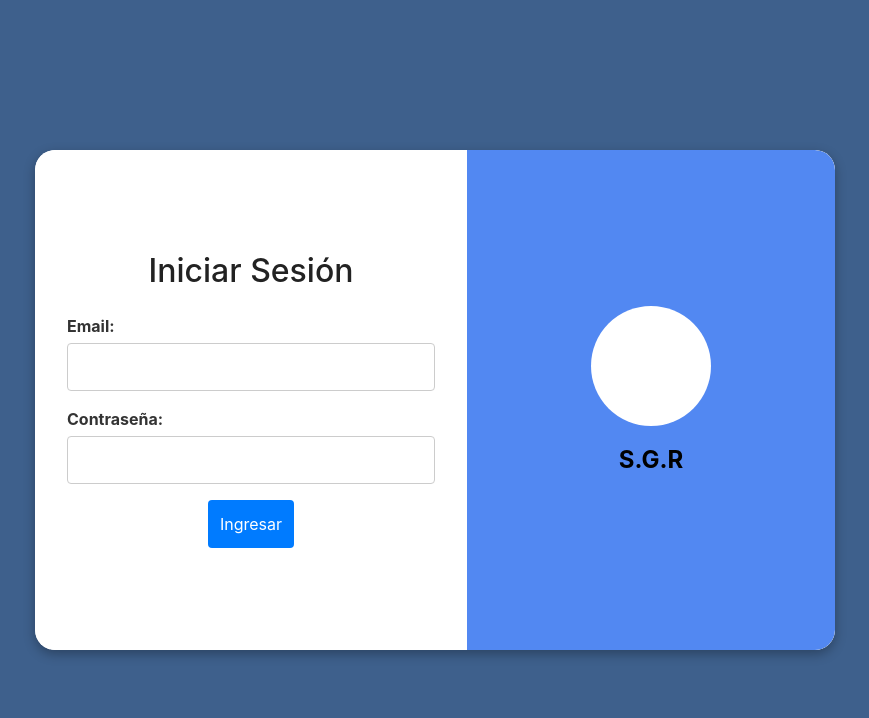
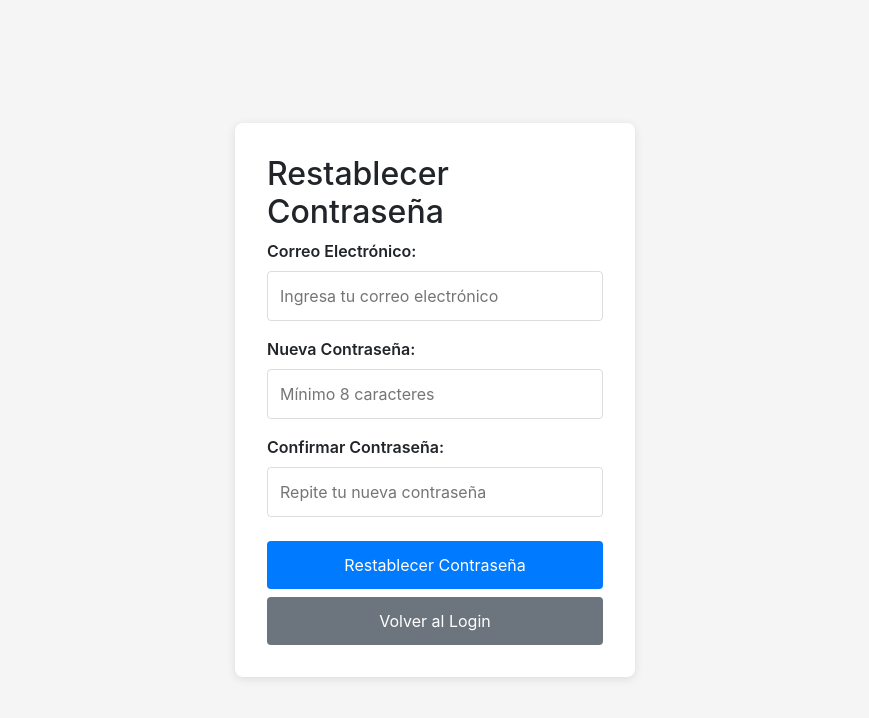
Before and after one commit to 11102Jamd/front_End_S.G.R, a React (Vite) app: page /reset-password in a window 1280 px wide. Before the commit this address led to /login. Shown: the top 718 px of the page, without its empty margins (205-1074 px from the left). Built offline with nearby package versions, Linux system fonts and the light colour scheme.

Commit message:
Cambiar contraseña

```diff
--- a/src/App.jsx
+++ b/src/App.jsx
@@ -16,6 +16,7 @@ import 'bootstrap-icons/font/bootstrap-icons.css';
 import Product from './pages/product/ProductList';
 import Production from './pages/Production/Production';
 import Recipe from './pages/recipe/Recipe';
+import ResetPassword from './pages/auth/ResetPassword';
 import './App.css';
 // import Usuarios from './components/usuarios/UserList';
 // import Supplier from './components/proveedores/SupplierList';
@@ -30,7 +31,7 @@ function App() {
       <Router>
         <Routes>
           <Route path="/login" element={<Login />} />
-
+          <Route path='/reset-password' element={<ResetPassword/>}/>
           <Route element={
             <PrivateRoute>
               <div className="app-container">
--- a/src/index.css
+++ b/src/index.css
@@ -106,3 +106,82 @@
   font-size: 1.5rem;
   font-weight: bold;
 }
+
+
+
+/*
+ * Estilos para cambiar contraseña
+ */
+.reset-password-container {
+    display: flex;
+    justify-content: center;
+    align-items: center;
+    min-height: 100vh;
+    padding: 20px;
+    background: #f5f5f5;
+}
+
+.reset-password-card {
+    background: white;
+    padding: 2rem;
+    border-radius: 8px;
+    box-shadow: 0 2px 10px rgba(0, 0, 0, 0.1);
+    width: 100%;
+    max-width: 400px;
+}
+
+.reset-password-form {
+    display: flex;
+    flex-direction: column;
+}
+
+.form-group {
+    margin-bottom: 1rem;
+}
+
+.form-group label {
+    display: block;
+    margin-bottom: 0.5rem;
+    font-weight: 600;
+}
+
+.form-group input {
+    width: 100%;
+    padding: 0.75rem;
+    border: 1px solid #ddd;
+    border-radius: 4px;
+    font-size: 1rem;
+}
+
+.submit-button, .back-button {
+    padding: 0.75rem;
+    border: none;
+    border-radius: 4px;
+    font-size: 1rem;
+    cursor: pointer;
+    margin-top: 0.5rem;
+}
+
+.submit-button {
+    background: #007bff;
+    color: white;
+}
+
+.submit-button:disabled {
+    background: #6c757d;
+    cursor: not-allowed;
+}
+
+.back-button {
+    background: #6c757d;
+    color: white;
+}
+
+.error-message {
+    color: #dc3545;
+    padding: 0.5rem;
+    background: #f8d7da;
+    border: 1px solid #f5c6cb;
+    border-radius: 4px;
+    margin-bottom: 1rem;
+}
--- a/src/pages/auth/Login.jsx
+++ b/src/pages/auth/Login.jsx
@@ -3,6 +3,7 @@ import { useNavigate } from 'react-router-dom';
 import { useAuth } from '../../context/AuthContext';
 import Swal from 'sweetalert2';
 import '../../index.css';
+import { Link } from 'react-router-dom';
 import { errorLogin } from '../../utils/alerts/alertsUsers';
 
 
@@ -98,6 +99,8 @@ const Login = () => {
                 <button type="submit" disabled={loading}>
                     {loading ? 'Cargando...' : 'Ingresar'}
                 </button>
+                <br />
+                <Link to="/reset-password">¿Quieres Cambiar Contraseña?</Link>
                 </form>
             </div>
             <div className='login-image-panel'>
--- /dev/null
+++ b/src/pages/auth/ResetPassword.jsx
@@ -0,0 +1,129 @@
+import React from "react";
+import { useState } from 'react';
+import { useNavigate } from 'react-router-dom';
+import { resetPassword } from "../../utils/enpoints/resetPassword";
+import { errorResetPassword, successResetPassword } from "../../utils/alerts/resetPasswordAlerts";
+import "../../index.css";
+
+/**
+ * Componente para restablecer contraseña
+ * @returns {JSX.Element} Interfaz de restablecimiento de contraseña
+ */
+function ResetPassword() {
+    const [email, setEmail] = useState('');
+    const [newPassword, setNewPassword] = useState('');
+    const [passwordConfirmation, setPasswordConfirmation] = useState('');
+    const [loading, setLoading] = useState(false);
+    const [error, setError] = useState('');
+    const navigate = useNavigate();
+
+    /**
+     * Maneja el envío del formulario de restablecimiento
+     * @param {React.FormEvent} e - Evento del formulario
+     */
+    const handleSubmit = async (e) => {
+        e.preventDefault();
+        setError('');
+        setLoading(true);
+
+        // Validaciones del frontend
+        if (newPassword !== passwordConfirmation) {
+            setError('Las contraseñas no coinciden');
+            setLoading(false);
+            return;
+        }
+
+        //valida que la contrasela debe tener 8 caracteres
+        if (newPassword.length < 8) {
+            setError('La contraseña debe tener al menos 8 caracteres');
+            setLoading(false);
+            return;
+        }
+
+        try {
+            await resetPassword(email, newPassword);
+            await successResetPassword();
+            navigate('/login');
+
+        } catch (err) {
+            const errorMessage = err.response?.data?.message ||
+                err.response?.data?.error ||
+                'Error al restablecer la contraseña';
+
+            setError(errorMessage);
+            await errorResetPassword(errorMessage);
+        } finally {
+            setLoading(false);
+        }
+    };
+
+    return (
+        <div className="reset-password-container">
+            <div className="reset-password-card">
+                <h2>Restablecer Contraseña</h2>
+
+                <form onSubmit={handleSubmit} className="reset-password-form">
+                    {error && <div className="error-message">{error}</div>}
+
+                    <div className="form-group">
+                        <label htmlFor="email">Correo Electrónico:</label>
+                        <input
+                            type="email"
+                            id="email"
+                            value={email}
+                            onChange={(e) => setEmail(e.target.value)}
+                            required
+                            disabled={loading}
+                            placeholder="Ingresa tu correo electrónico"
+                        />
+                    </div>
+
+                    <div className="form-group">
+                        <label htmlFor="newPassword">Nueva Contraseña:</label>
+                        <input
+                            type="password"
+                            id="newPassword"
+                            value={newPassword}
+                            onChange={(e) => setNewPassword(e.target.value)}
+                            required
+                            disabled={loading}
+                            placeholder="Mínimo 8 caracteres"
+                            minLength="8"
+                        />
+                    </div>
+
+                    <div className="form-group">
+                        <label htmlFor="passwordConfirmation">Confirmar Contraseña:</label>
+                        <input
+                            type="password"
+                            id="passwordConfirmation"
+                            value={passwordConfirmation}
+                            onChange={(e) => setPasswordConfirmation(e.target.value)}
+                            required
+                            disabled={loading}
+                            placeholder="Repite tu nueva contraseña"
+                        />
+                    </div>
+
+                    <button
+                        type="submit"
+                        disabled={loading}
+                        className="submit-button"
+                    >
+                        {loading ? 'Procesando...' : 'Restablecer Contraseña'}
+                    </button>
+
+                    <button
+                        type="button"
+                        onClick={() => navigate('/login')}
+                        className="back-button"
+                    >
+                        Volver al Login
+                    </button>
+                </form>
+            </div>
+        </div>
+    );
+}
+
+export default ResetPassword;
--- /dev/null
+++ b/src/utils/alerts/resetPasswordAlerts.js
@@ -0,0 +1,46 @@
+import Swal from "sweetalert2";
+
+export const successResetPassword = () => {
+    return Swal.fire({
+        title: "Éxito",
+        text: "Contraseña actualizada correctamente",
+        icon: "success",
+        showClass: {
+            popup: `animate__animated animate__fadeInUp animate__faster`
+        },
+        hideClass: {
+            popup: 'animate__animated animate__fadeOutDown animate__faster'
+        },
+        width: '350px',
+        background: "#e6fff5",
+        color: "#220900",
+        iconColor: '#77EE74',
+        confirmButtonText: "Aceptar",
+        confirmButtonColor: "#04A1FF",
+        customClass: {
+            popup: "my-swal-popup",
+            title: "my-swal-title",
+            htmlContainer: "my-swal-text",
+            confirmButton: "my-swal-button",
+        }
+    });
+};
+
+export const errorResetPassword = (message = "Error al cambiar la contraseña") => {
+    return Swal.fire({
+        title: "Error",
+        text: message,
+        icon: "error",
+        background: "#fff",
+        color: "#220900",
+        width: '350px',
+        confirmButtonText: "Entendido",
+        confirmButtonColor: "#dc3545",
+        customClass: {
+            popup: "my-swal-popup",
+            title: "my-swal-title",
+            htmlContainer: "my-swal-text",
+            confirmButton: "my-swal-button",
+        }
+    });
+};
--- /dev/null
+++ b/src/utils/enpoints/resetPassword.js
@@ -0,0 +1,28 @@
+import api from "../axiosConfig";
+
+/**
+ * Restablecer la contraseña de un usuario registrado en la API.
+ * @async
+ * @function
+ * @param {string} email - Correo electrónico del usuario cuya contraseña se desea cambiar.
+ * @param {string} newPassword - Nueva contraseña que se asignará al usuario.
+ * @returns {Promise<Object>} Respuesta de la API tras el intento de restablecimiento de contraseña.
+ * @throws Lanza un error si el restablecimiento de la contraseña falla (por ejemplo, si el email no existe).
+ */
+export const resetPassword = async (email, newPassword) => {
+    try {
+        const response = await api.post("/reset-password", {
+            email: email,
+            new_password: newPassword,
+            new_password_confirmation: newPassword
+        }, {
+            headers: {
+                "Content-Type": 'application/json'
+            }
+        });
+        return response.data;
+    } catch (error) {
+        console.error("Error al cambiar la contraseña:", error);
+        throw error;
+    }
+};
```
